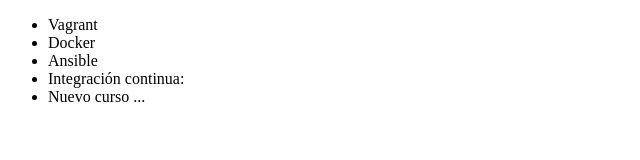
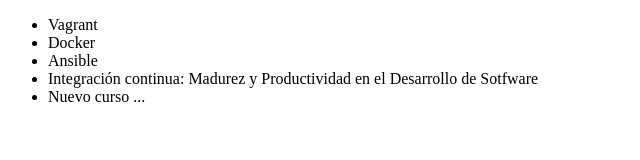
Before and after one commit to Pedr0A/alura-git, a plain HTML site: page index.html in a window 1280 px wide. Shown: the whole page, without its empty margins (0-640 px from the left). Drawn offline with Linux system fonts and the light colour scheme.

Commit message:
Renombrando curso de Integración Continua

```diff
--- a/index.html
+++ b/index.html
@@ -9,7 +9,7 @@
          <li> Vagrant </li>
          <li> Docker </li>
          <li> Ansible </li>
-         <li> Integración continua: </li>
+         <li> Integración continua: Madurez y Productividad en el Desarrollo de Sotfware</li>
          <li> Nuevo curso ... </li>
      </ul>
 </body>
```
